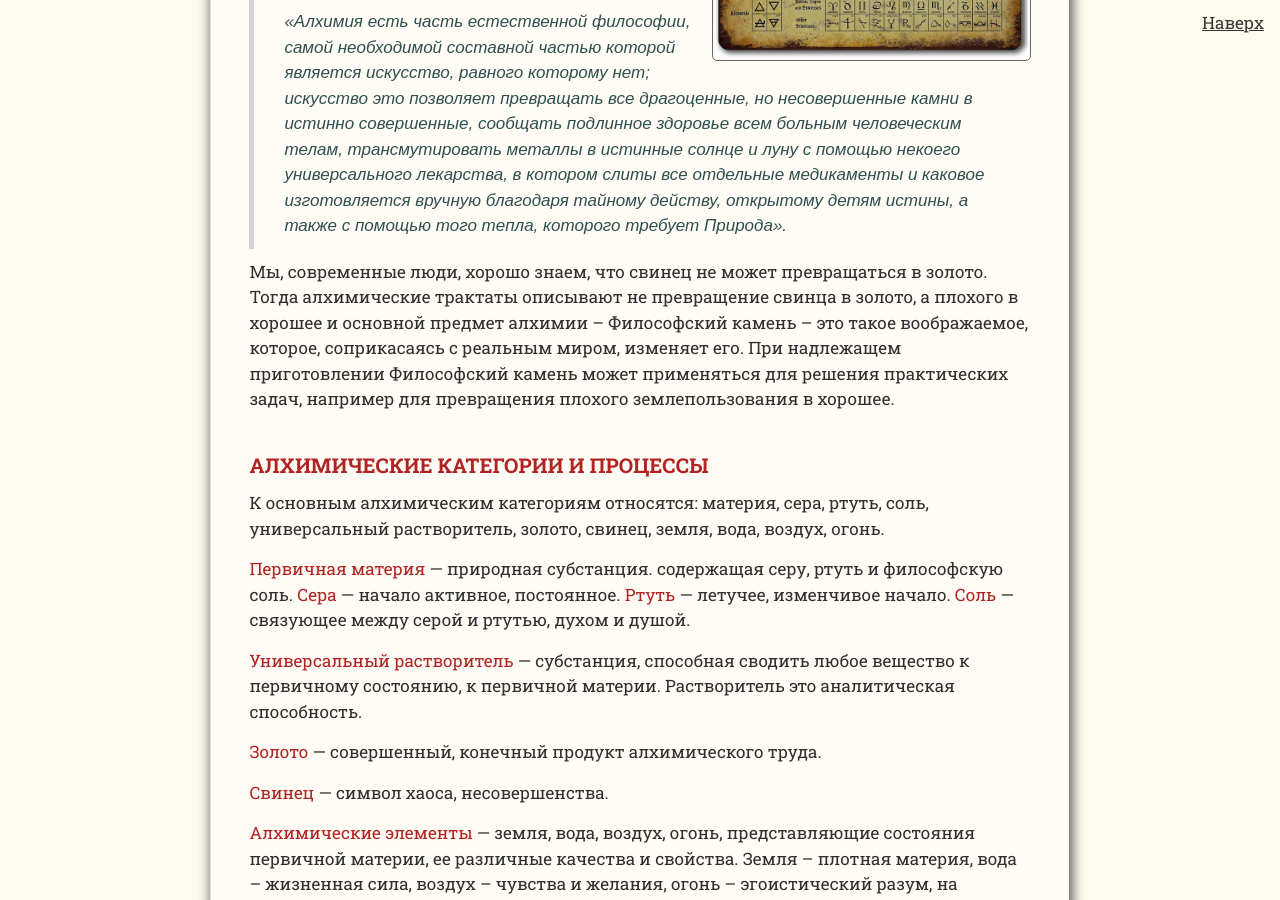
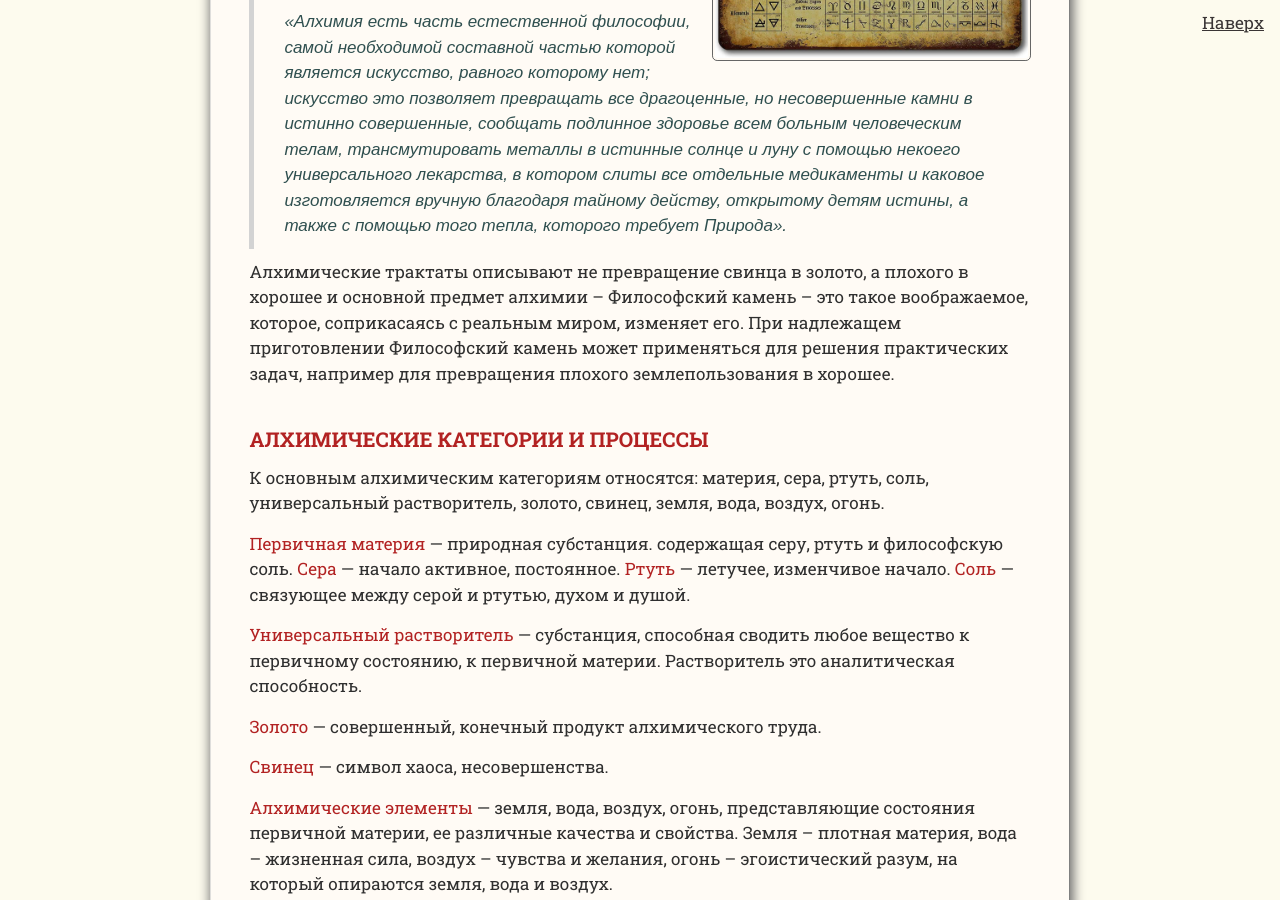
Before and after one commit to SergSi/land-use-art, a Jekyll site: the page built from _posts/2024-10-25-alchemy.md, in a window 1280 px wide and 900 px high, scrolled down 834 px. Built offline with Jekyll 4.4.1, drawn with Linux system fonts in a browser that asks for light colours; some web fonts are replaced.

Commit message:
Update 2024-10-25-alchemy.md

```diff
--- a/_posts/2024-10-25-alchemy.md
+++ b/_posts/2024-10-25-alchemy.md
@@ -11,7 +11,7 @@ align: right
 
 > «Алхимия есть часть естественной философии, самой необходимой составной частью которой является искусство, равного которому нет; искусство это позволяет превращать все драгоценные, но несовершенные камни в истинно совершенные, сообщать подлинное здоровье всем больным человеческим телам, трансмутировать металлы в истинные солнце и луну с помощью некоего универсального лекарства, в котором слиты все отдельные медикаменты и каковое изготовляется вручную благодаря тайному действу, открытому детям истины, а также с помощью того тепла, которого требует Природа».
 
-Мы, современные люди, хорошо знаем, что свинец не может превращаться в золото. Тогда алхимические трактаты описывают не превращение свинца в золото, а плохого в хорошее и основной предмет алхимии – Философский камень – это такое воображаемое, которое, соприкасаясь с реальным миром, изменяет его. При надлежащем приготовлении Философский камень может применяться для решения практических задач, например для превращения плохого землепользования в хорошее.
+Алхимические трактаты описывают не превращение свинца в золото, а плохого в хорошее и основной предмет алхимии – Философский камень – это такое воображаемое, которое, соприкасаясь с реальным миром, изменяет его. При надлежащем приготовлении Философский камень может применяться для решения практических задач, например для превращения плохого землепользования в хорошее.
 
 # Алхимические категории и процессы
 
```
